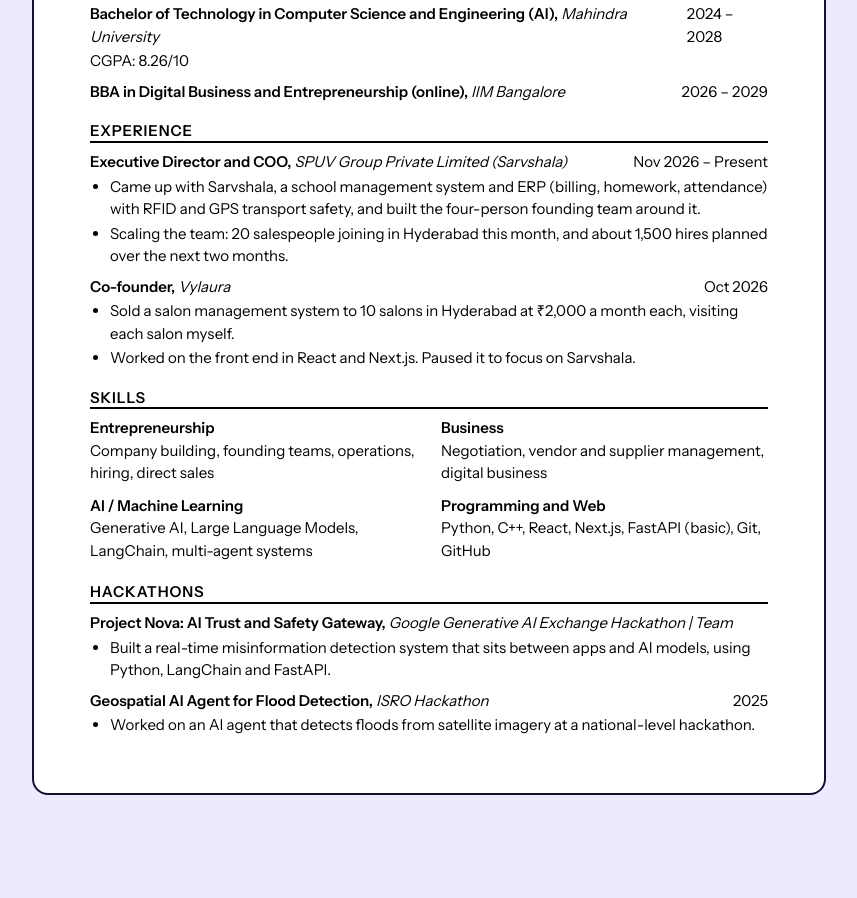
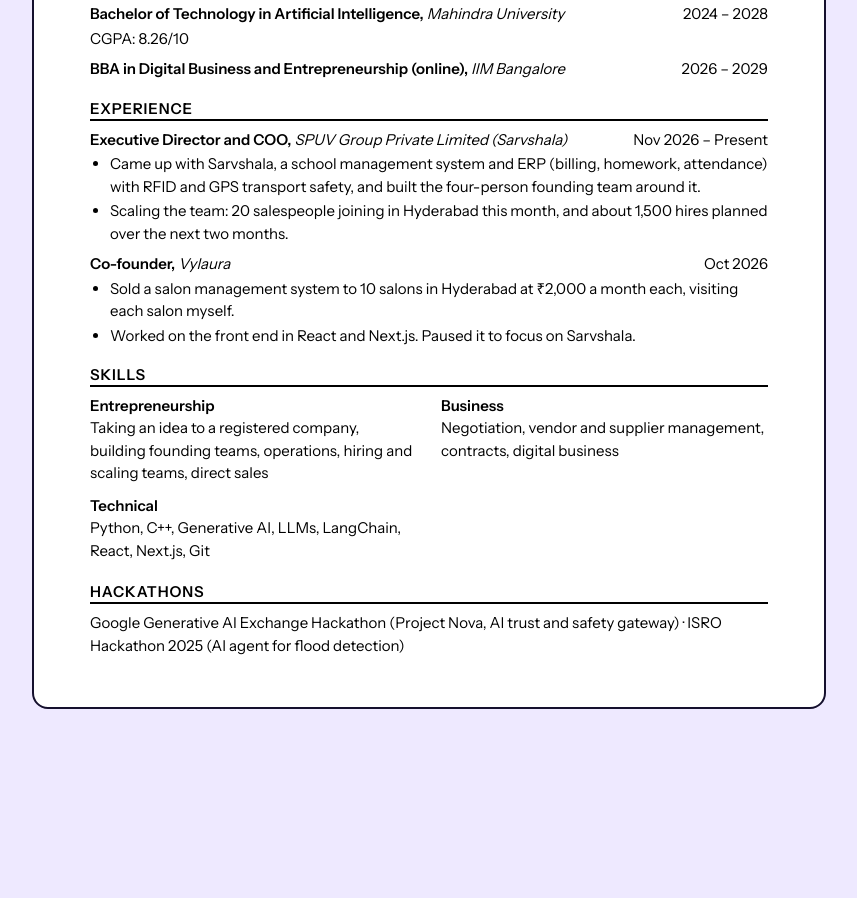
Before and after one commit to SaikoMeijin/Website_Development_Assignment, a plain HTML site: page index.html in a window 1280 px wide. Shown: the part 2701-3599 px from the top of the page, without its empty margins (82-939 px from the left). Drawn offline with nearby package versions, Linux system fonts and the light colour scheme.

Commit message:
Update degree name, shorten hackathons, focus skills on entrepreneurship

```diff
--- a/index.html
+++ b/index.html
@@ -108,7 +108,7 @@
 
         <h3>Education</h3>
         <div class="entry">
-          <p class="entry-head"><span><strong>Bachelor of Technology in Computer Science and Engineering (AI),</strong> <em>Mahindra University</em></span><span>2024 – 2028</span></p>
+          <p class="entry-head"><span><strong>Bachelor of Technology in Artificial Intelligence,</strong> <em>Mahindra University</em></span><span>2024 – 2028</span></p>
           <p>CGPA: 8.26/10</p>
         </div>
         <div class="entry">
@@ -133,25 +133,13 @@
 
         <h3>Skills</h3>
         <div class="skills-grid">
-          <p><strong>Entrepreneurship</strong><br>Company building, founding teams, operations, hiring, direct sales</p>
-          <p><strong>Business</strong><br>Negotiation, vendor and supplier management, digital business</p>
-          <p><strong>AI / Machine Learning</strong><br>Generative AI, Large Language Models, LangChain, multi-agent systems</p>
-          <p><strong>Programming and Web</strong><br>Python, C++, React, Next.js, FastAPI (basic), Git, GitHub</p>
+          <p><strong>Entrepreneurship</strong><br>Taking an idea to a registered company, building founding teams, operations, hiring and scaling teams, direct sales</p>
+          <p><strong>Business</strong><br>Negotiation, vendor and supplier management, contracts, digital business</p>
+          <p><strong>Technical</strong><br>Python, C++, Generative AI, LLMs, LangChain, React, Next.js, Git</p>
         </div>
 
         <h3>Hackathons</h3>
-        <div class="entry">
-          <p class="entry-head"><span><strong>Project Nova: AI Trust and Safety Gateway,</strong> <em>Google Generative AI Exchange Hackathon | Team</em></span></p>
-          <ul>
-            <li>Built a real-time misinformation detection system that sits between apps and AI models, using Python, LangChain and FastAPI.</li>
-          </ul>
-        </div>
-        <div class="entry">
-          <p class="entry-head"><span><strong>Geospatial AI Agent for Flood Detection,</strong> <em>ISRO Hackathon</em></span><span>2025</span></p>
-          <ul>
-            <li>Worked on an AI agent that detects floods from satellite imagery at a national-level hackathon.</li>
-          </ul>
-        </div>
+        <p>Google Generative AI Exchange Hackathon (Project Nova, AI trust and safety gateway) · ISRO Hackathon 2025 (AI agent for flood detection)</p>
       </div>
     </section>
 
```
Also changed, not shown: 1 other file.
